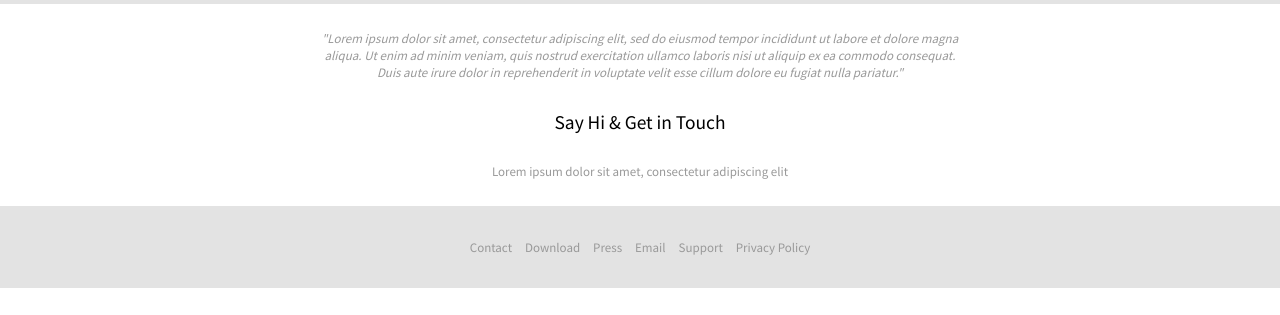
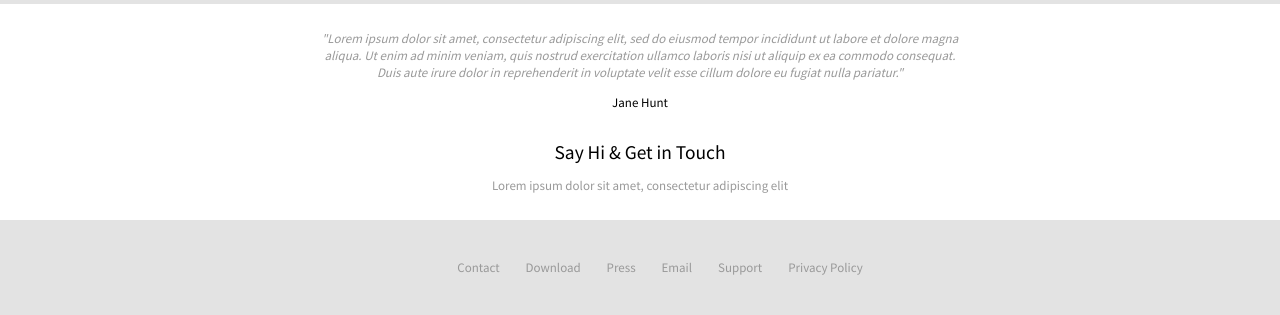
Before and after one commit to edudbermejo/notify-test, a website: page index.html in a window 1280 px wide. Shown: the part 862-1177 px from the top of the page. Before the commit the page ends 1150 px from the top, so only its background shows below. Drawn offline with Linux system fonts and the light colour scheme.

Commit message:
refactor: put all anchors in footer inside a list

```diff
--- a/global.css
+++ b/global.css
@@ -183,16 +183,29 @@ h2 {
   text-align: center;
 }
 
-.contact-description-text {
+.contact-description-quote {
   font-style: italic;
   max-width: 50em;
 }
 
+.notify-contact h2 {
+  margin-bottom: 0;
+}
+
+.notify-contact .contact-description-quote-author {
+  color: black;
+  padding-top: 0;
+}
+
 footer {
   background-color: var(--secondary-background-color);
+}
+
+footer ul {
   display: flex;
   flex-direction: column;
   align-items: center;
+  list-style: none;
 }
 
 footer a {
@@ -245,9 +258,13 @@ footer a {
     max-width: 25em;
   }
 
-  footer {
+  footer ul {
     flex-direction: row;
     justify-content: center;;
+  }
+
+  footer a {
+    padding: 0 1em;
   }
 
   footer.section {
--- a/index.html
+++ b/index.html
@@ -50,17 +50,20 @@
     <img class="notifications-image" src="./assets/header-background.png" alt="notify image">
   </div>
   <div class="notify-contact section">
-    <span class="contact-description-text">"Lorem ipsum dolor sit amet, consectetur adipiscing elit, sed do eiusmod tempor incididunt ut labore et dolore magna aliqua. Ut enim ad minim veniam, quis nostrud exercitation ullamco laboris nisi ut aliquip ex ea commodo consequat. Duis aute irure dolor in reprehenderit in voluptate velit esse cillum dolore eu fugiat nulla pariatur."</span>
+    <span class="contact-description-quote">"Lorem ipsum dolor sit amet, consectetur adipiscing elit, sed do eiusmod tempor incididunt ut labore et dolore magna aliqua. Ut enim ad minim veniam, quis nostrud exercitation ullamco laboris nisi ut aliquip ex ea commodo consequat. Duis aute irure dolor in reprehenderit in voluptate velit esse cillum dolore eu fugiat nulla pariatur."</span>
+    <span class="contact-description-quote-author">Jane Hunt</span>
     <h2>Say Hi & Get in Touch</h2>
     <span>Lorem ipsum dolor sit amet, consectetur adipiscing elit</span>
   </div>
   <footer class="section">
-    <a href="">Contact</a>
-    <a href="">Download</a>
-    <a href="">Press</a>
-    <a href="">Email</a>
-    <a href="">Support</a>
-    <a href="">Privacy Policy</a>
+    <ul>
+      <li><a href="">Contact</a></li>
+      <li><a href="">Download</a></li>
+      <li><a href="">Press</a></li>
+      <li><a href="">Email</a></li>
+      <li><a href="">Support</a></li>
+      <li><a href="">Privacy Policy</a></li>
+    </ul>
   </footer>
 </body>
 </html>
```
